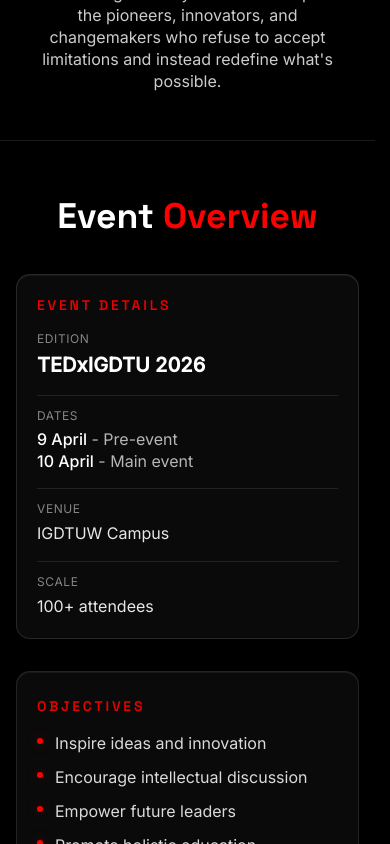
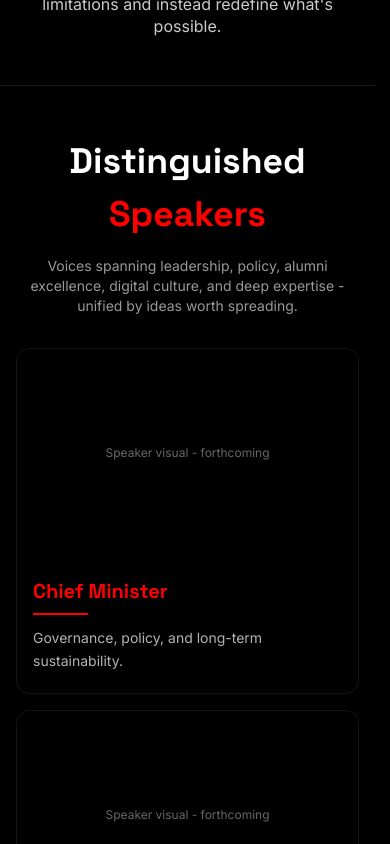
Before and after one commit to anushkayadav0901/Tedx_IGDTUW, a React (Create React App) app: page / in a window 390 px wide. Shown: the part 2117-2961 px from the top of the page. Built offline with nearby package versions, Linux system fonts and the light colour scheme; the HTML template or start-up script is replaced by a standard one.

Commit message:
Refactor UI spacing, apply retro asset images, and add timeline background video

```diff
--- a/src/App.js
+++ b/src/App.js
@@ -8,7 +8,7 @@
 import Hero from './components/Hero';
 import About from './components/About';
 import Theme from './components/Theme';
-import EventOverview from './components/EventOverview';
+
 import Speakers from './components/Speakers';
 import Experience from './components/Experience';
 import Timeline from './components/Timeline';
@@ -127,7 +127,7 @@
         <Hero config={config} />
         <About config={config} />
         <Theme config={config} />
-        <EventOverview />
+
         <Speakers config={config} />
         <Experience config={config} />
         <Timeline config={config} />
--- a/src/components/About.jsx
+++ b/src/components/About.jsx
@@ -1,6 +1,7 @@
 import React, { useEffect, useRef, memo } from 'react';
 import { gsap } from 'gsap';
 import { ScrollTrigger } from 'gsap/ScrollTrigger';
+import retroImage from '../assets/campus-retro.jpg';
 
 gsap.registerPlugin(ScrollTrigger);
 
@@ -77,9 +78,9 @@
 
           <div
             ref={placeholderRef}
-            className="card-premium group cursor-hover w-full max-w-full min-h-[14rem] sm:min-h-[18rem] md:h-96 md:min-h-0 aspect-[4/3] md:aspect-auto flex items-center justify-center relative overflow-hidden"
+            className="card-premium group cursor-hover w-full max-w-full relative overflow-hidden"
           >
-            <p className="text-white/40 text-sm relative z-10">3D Model Placeholder</p>
+            <img src={retroImage} className="block w-full h-auto object-cover" alt="TEDx Image" />
           </div>
         </div>
       </div>
--- a/src/components/EventOverview.jsx
+++ /dev/null
@@ -1,155 +0,0 @@
-import React, { useEffect, useRef, memo } from 'react';
-import { gsap } from 'gsap';
-import { ScrollTrigger } from 'gsap/ScrollTrigger';
-
-gsap.registerPlugin(ScrollTrigger);
-
-const objectives = [
-  'Inspire ideas and innovation',
-  'Encourage intellectual discussion',
-  'Empower future leaders',
-  'Promote holistic education',
-];
-
-const EventOverview = memo(() => {
-  const sectionRef = useRef(null);
-  const titleRef = useRef(null);
-  const detailsRef = useRef(null);
-  const listRef = useRef(null);
-
-  useEffect(() => {
-    const ctx = gsap.context(() => {
-      const tl = gsap.timeline({
-        scrollTrigger: {
-          trigger: sectionRef.current,
-          start: 'top 78%',
-          once: true,
-        },
-      });
-
-      tl.from(titleRef.current, {
-        opacity: 0,
-        y: 40,
-        duration: 0.75,
-        ease: 'power3.out',
-      })
-        .from(
-          detailsRef.current?.children || [],
-          {
-            opacity: 0,
-            y: 28,
-            stagger: 0.08,
-            duration: 0.65,
-            ease: 'power3.out',
-          },
-          '-=0.35',
-        )
-        .from(
-          listRef.current?.children || [],
-          {
-            opacity: 0,
-            x: -16,
-            stagger: 0.06,
-            duration: 0.55,
-            ease: 'power3.out',
-          },
-          '-=0.25',
-        );
-    }, sectionRef);
-
-    return () => ctx.revert();
-  }, []);
-
-  return (
-    <section
-      id="event-overview"
-      ref={sectionRef}
-      className="scroll-mt-24 md:scroll-mt-28 py-12 md:py-20 lg:py-24 px-4 sm:px-6 border-t border-white/10"
-    >
-      <div className="max-w-7xl mx-auto w-full min-w-0">
-        <h2
-          ref={titleRef}
-          className="text-[clamp(2rem,5vw+1rem,3.75rem)] md:text-6xl font-bold mb-8 md:mb-12 text-center px-2"
-        >
-          Event <span className="text-ted-red">Overview</span>
-        </h2>
-
-        <div className="grid grid-cols-1 lg:grid-cols-2 gap-8 lg:gap-12 items-start">
-          <div
-            ref={detailsRef}
-            className="card-premium glass-panel-light p-5 sm:p-8 md:p-10 space-y-4 sm:space-y-6"
-          >
-            <h3 className="text-sm font-semibold uppercase tracking-[0.2em] text-ted-red/90">
-              Event details
-            </h3>
-            <dl className="space-y-3 sm:space-y-5">
-              <div className="border-b border-white/10 pb-4 sm:pb-5">
-                <dt className="text-xs uppercase tracking-wider text-white/50 mb-1">
-                  Edition
-                </dt>
-                <dd className="text-xl sm:text-2xl font-semibold text-white">
-                  TEDxIGDTU 2026
-                </dd>
-              </div>
-              <div className="border-b border-white/10 pb-4 sm:pb-5">
-                <dt className="text-xs uppercase tracking-wider text-white/50 mb-1">
-                  Dates
-                </dt>
-                <dd className="text-base sm:text-lg text-white/90 leading-snug sm:leading-relaxed">
-                  <span className="text-white font-medium">9 April</span>
-                  <span className="text-white/70"> - Pre-event</span>
-                  <br />
-                  <span className="text-white font-medium">10 April</span>
-                  <span className="text-white/70"> - Main event</span>
-                </dd>
-              </div>
-              <div className="border-b border-white/10 pb-4 sm:pb-5">
-                <dt className="text-xs uppercase tracking-wider text-white/50 mb-1">
-                  Venue
-                </dt>
-                <dd className="text-base sm:text-lg text-white/90">
-                  IGDTUW Campus
-                </dd>
-              </div>
-              <div>
-                <dt className="text-xs uppercase tracking-wider text-white/50 mb-1">
-                  Scale
-                </dt>
-                <dd className="text-base sm:text-lg text-white/90">
-                  100+ attendees
-                </dd>
-              </div>
-            </dl>
-          </div>
-
-          <div className="min-w-0 rounded-[var(--card-radius)] border border-white/10 px-5 py-6 sm:px-8 sm:py-10 glass-panel-light">
-            <h3 className="text-sm font-semibold uppercase tracking-[0.2em] text-ted-red/90 mb-4 sm:mb-6">
-              Objectives
-            </h3>
-            <ul
-              ref={listRef}
-              className="space-y-3 sm:space-y-4"
-            >
-              {objectives.map((item) => (
-                <li
-                  key={item}
-                  className="flex gap-3 sm:gap-4 items-start text-base sm:text-lg text-white/85 leading-snug"
-                >
-                  <span
-                    className="mt-1.5 shrink-0 w-1.5 h-1.5 rounded-full bg-ted-red shadow-[0_0_12px_rgba(255,0,0,0.35)]"
-                    aria-hidden
-                  />
-                  <span>{item}</span>
-                </li>
-              ))}
-            </ul>
-          </div>
-        </div>
-      </div>
-    </section>
-  );
-});
-
-EventOverview.displayName = 'EventOverview';
-
-export default EventOverview;
--- a/src/components/Theme.jsx
+++ b/src/components/Theme.jsx
@@ -2,6 +2,7 @@
 import { gsap } from 'gsap';
 import { ScrollTrigger } from 'gsap/ScrollTrigger';
 import SplitType from 'split-type';
+import retroImage from '../assets/campus-retro.jpg';
 
 gsap.registerPlugin(ScrollTrigger);
 
@@ -105,8 +106,8 @@
 
         <div ref={line2Ref} className="w-20 sm:w-24 h-0.5 bg-ted-red mx-auto mb-6 md:mb-10"></div>
 
-        <div className="card-premium cursor-hover aspect-[4/3] md:aspect-auto md:h-64 w-full max-w-full mb-8 md:mb-12 flex items-center justify-center relative overflow-hidden mx-auto">
-          <p className="text-white/40 text-sm">3D Interactive Element Space</p>
+        <div className="card-premium cursor-hover w-full max-w-full mb-8 md:mb-12 relative overflow-hidden mx-auto">
+          <img src={retroImage} className="block w-full h-auto object-cover" alt="TEDx Theme" />
         </div>
 
         <p ref={descRef} className="text-base sm:text-lg text-white/80 leading-snug sm:leading-relaxed max-w-2xl mx-auto">
--- a/src/components/Timeline.jsx
+++ b/src/components/Timeline.jsx
@@ -1,6 +1,7 @@
 import React, { useEffect, useRef, memo, useState, useCallback } from 'react';
 import { gsap } from 'gsap';
 import { ScrollTrigger } from 'gsap/ScrollTrigger';
+import timelineBgVideo from '../assets/Timeline-bg-video.mp4';
 
 gsap.registerPlugin(ScrollTrigger);
 
@@ -91,8 +92,14 @@
     <section
       id="timeline"
       ref={sectionRef}
-      className="scroll-mt-24 md:scroll-mt-28 py-12 md:py-20 lg:py-24 px-4 sm:px-6 border-t border-white/10"
+      className="relative overflow-hidden scroll-mt-24 md:scroll-mt-28 py-12 md:py-20 lg:py-24 px-4 sm:px-6 border-t border-white/10"
     >
+      <video autoPlay muted loop playsInline className="absolute inset-0 w-full h-full object-cover brightness-[0.5] contrast-[0.8] saturate-[0.6] blur-[2px] z-0 pointer-events-none">
+        <source src={timelineBgVideo} type="video/mp4" />
+      </video>
+      <div className="absolute inset-0 bg-black/60 z-10 pointer-events-none" />
+
+      <div className="relative z-20">
         <div className="max-w-4xl mx-auto w-full min-w-0">
           <h2 ref={titleRef} className="text-[clamp(2rem,5vw+1rem,3.75rem)] md:text-6xl font-bold mb-8 md:mb-12 text-center px-2">
             Event <span className="text-ted-red">Timeline</span>
@@ -127,6 +134,7 @@
             ))}
           </div>
         </div>
+      </div>
     </section>
   );
 });
```
Also changed, not shown: src/assets/campus-retro.jpg (added), 1 other file (tests, documents, lock files or other folders). Lines whose indentation alone changed are shown as unchanged.
